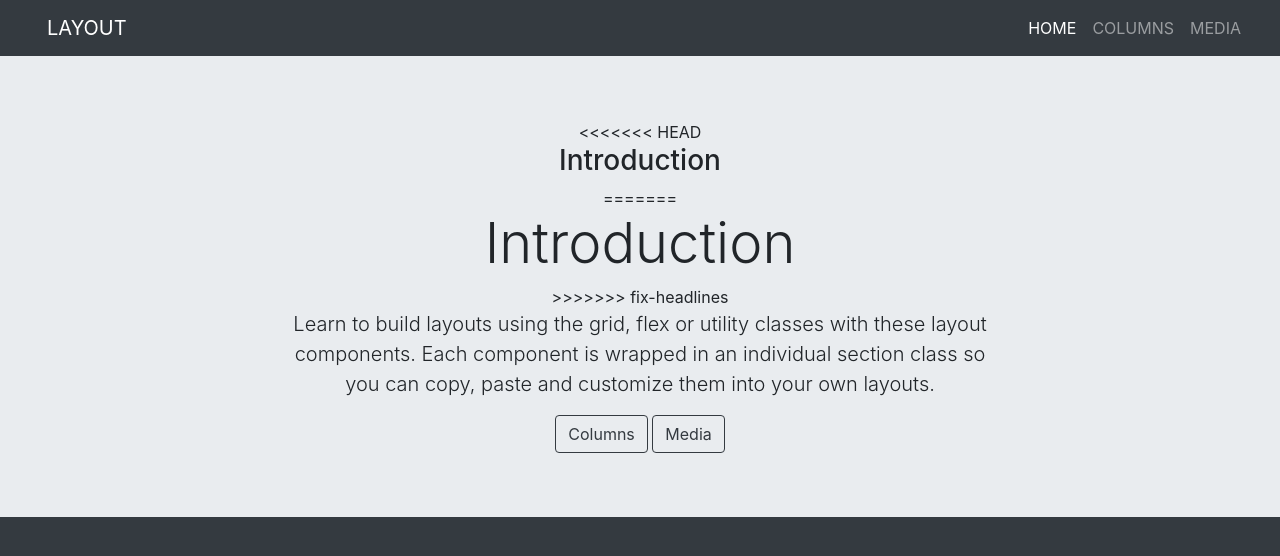
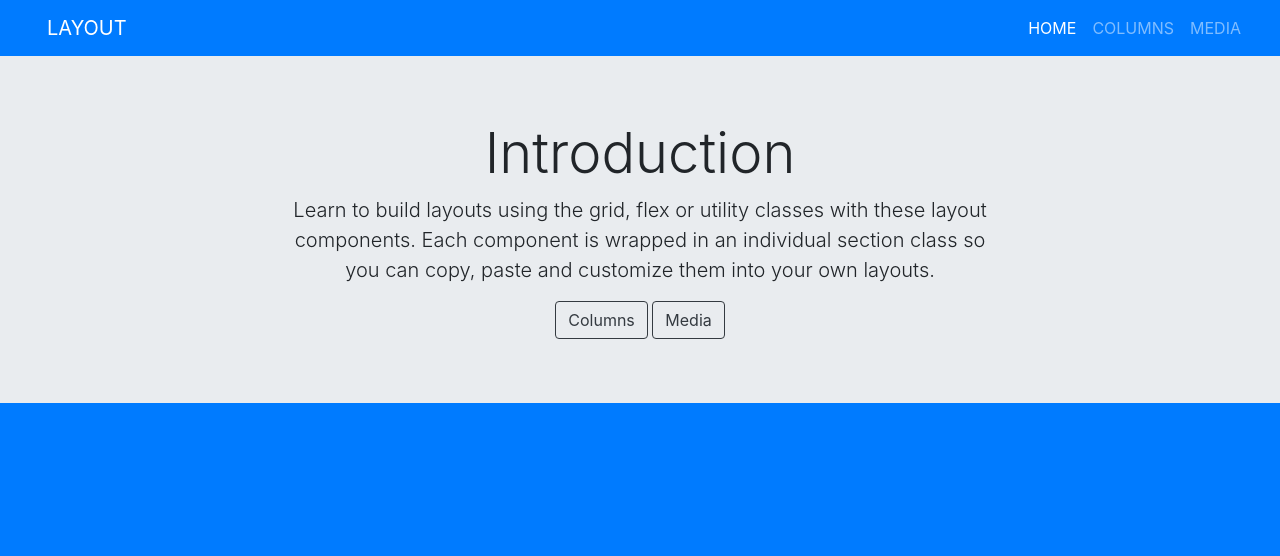
Before and after one commit to RamosAndreas/learn, a plain HTML site: page docs/index.html in a window 1280 px wide. Drawn offline with nearby package versions, Linux system fonts and the light colour scheme.

Commit message:
fix commit

```diff
--- a/docs/index.html
+++ b/docs/index.html
@@ -13,9 +13,9 @@
     <title>Learn Git and Github today</title>
   </head>
 
-  <body class="bg-dark">
+  <body class="bg-primary">
     <header id="page-hero" class=" d-flex flex-column align-content-between">
-      <nav class=" navbar navbar-expand-md bg-dark navbar-dark text-uppercase">
+      <nav class=" navbar navbar-expand-md bg-primary navbar-dark text-uppercase">
         <div class="container-fluid">
           <button
             type="button"
@@ -39,15 +39,11 @@
         </div>
       </nav>
 
-      <section class="jumbotron jumbotron-fluid d-flex align-items-center ">
+      <section class="jumbotron jumbotron-fluid d-flex align-items-center">
         <div class="container text-center">
           <div class="row justify-content-center">
             <div class="col-11 col-sm-10 col-md-8 animated fadeInUp">
-<<<<<<< HEAD
-              <h3>Introduction</h3>
-=======
-              <h3 class="display-4 text-reverse">Introduction</h3>
->>>>>>> fix-headlines
+              <h3 class="display-4">Introduction</h3>
               <p class="lead">
                 Learn to build layouts using the grid, flex or utility classes with these layout components. Each component is wrapped in an
                 individual section class so you can copy, paste and customize them into your own layouts.
```
Also changed, not shown: docs/columns.html (+3 -3 lines), docs/media.html (+2 -2 lines).
